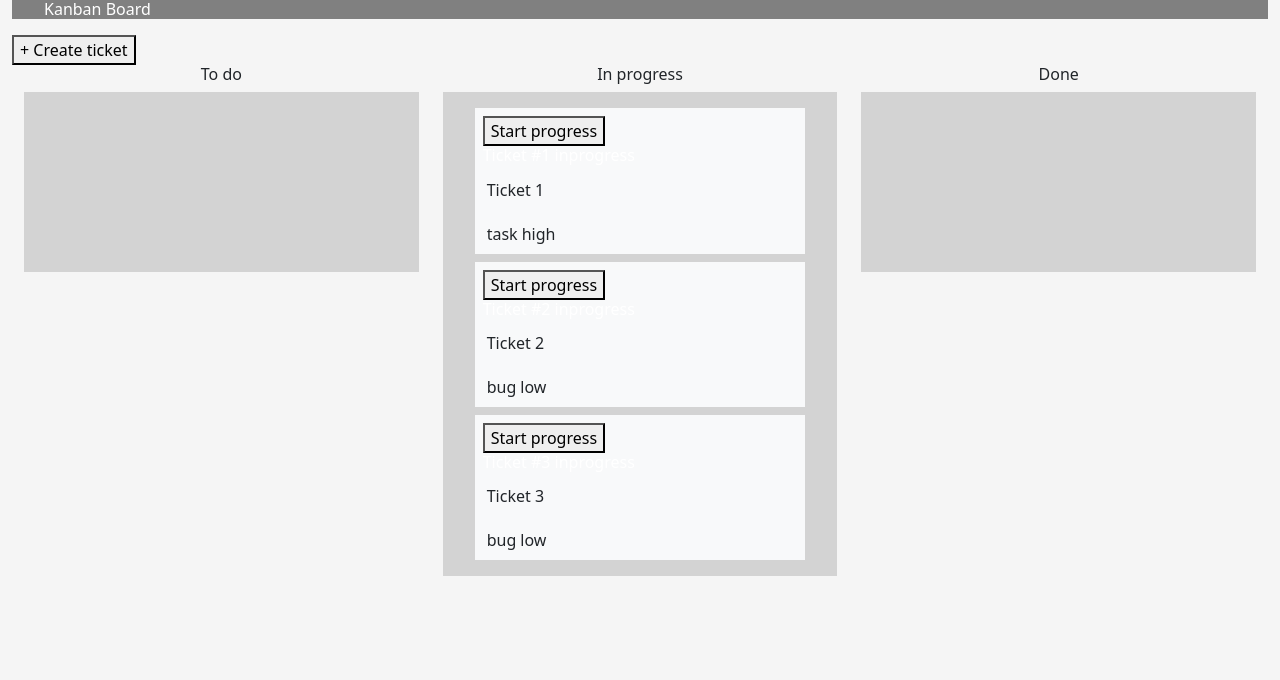
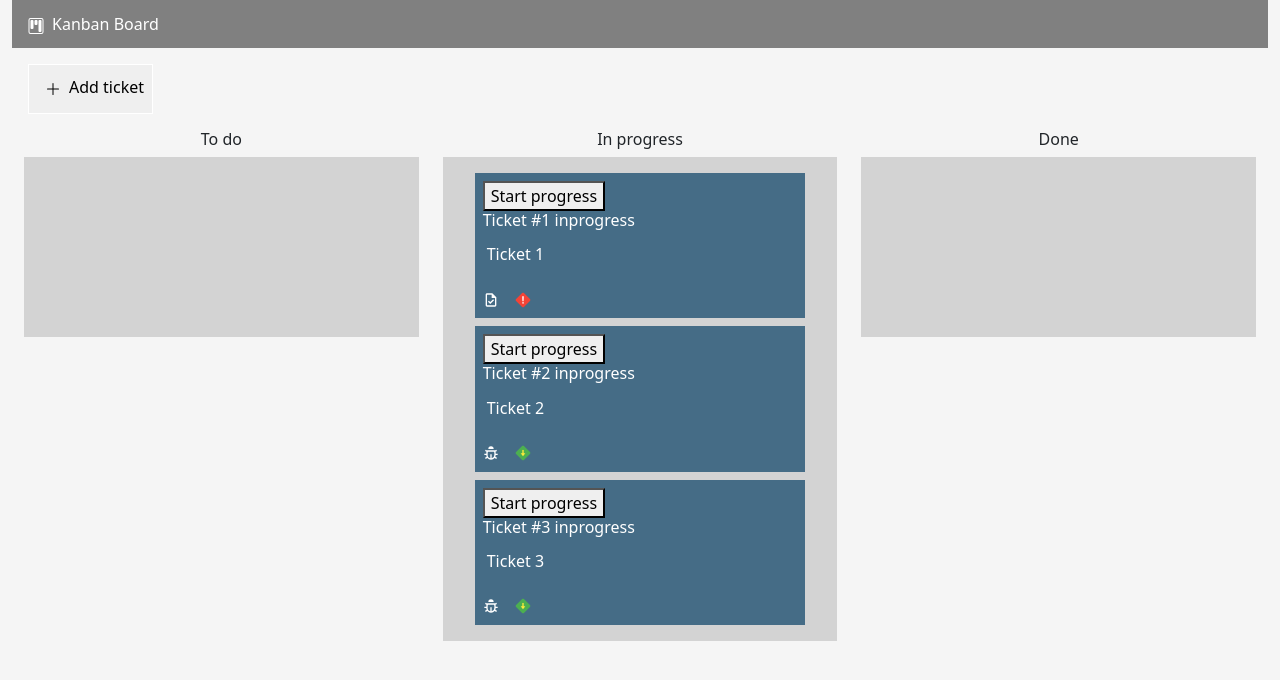
Before and after one commit to adriana-lazurca/kanban-board, a React (Create React App) app: page / in a window 1280 px wide. Shown: the top 680 px of the page. Built offline with nearby package versions, Linux system fonts and the light colour scheme; data requests are answered from the project's data file.

Commit message:
[Kanban-6]: add icons

```diff
--- a/src/components/create-ticket-button/CreateTicketButton.jsx
+++ b/src/components/create-ticket-button/CreateTicketButton.jsx
@@ -2,6 +2,7 @@ import { TicketForm } from '../ticket-form/TicketForm';
 import { KanbanModal } from '../modal/KanbanModal';
 
 import { useState, useRef } from 'react';
+import { BsPlusLg } from 'react-icons/bs';
 
 export const CreateTicketButton = () => {
    const [showModal, setShowModal] = useState();
@@ -22,7 +23,10 @@ export const CreateTicketButton = () => {
 
    return (
       <>
-         <button onClick={openModal}>+ Create ticket</button>
+         <button className='border border-white p-2 m-3' onClick={openModal}>
+            <BsPlusLg className='m-2'/>
+             Add ticket
+         </button>
 
          <KanbanModal show={showModal} showFooter={false} onCancel={closeModal}>
             <TicketForm onCancel={closeModal} onSave={closeModal} resetWith={resetWith} />
--- a/src/components/menu/Menu.jsx
+++ b/src/components/menu/Menu.jsx
@@ -1,14 +1,16 @@
 import { Link } from 'react-router-dom';
+import { BsKanban } from 'react-icons/bs';
 
 import './menu.scss';
 
 export const Menu = () => {
    return (
-      <nav className='menu'>
-         <ul>
+      <nav className='menu py-1'>
+         <ul className='m-auto p-2'>
             <li>
                <Link to='/'>
-                  <h6 className='text-white'>Kanban Board</h6>
+               <BsKanban className='mx-2'/>
+                  <h6 className='text-white d-inline'>Kanban Board</h6>
                </Link>
             </li>
          </ul>
--- a/src/components/ticket-card/TicketCard.jsx
+++ b/src/components/ticket-card/TicketCard.jsx
@@ -1,8 +1,42 @@
 import React, { useContext } from 'react';
+import { RiBugLine } from 'react-icons/ri';
+import { MdOutlineTask } from 'react-icons/md';
+import { FcHighPriority } from 'react-icons/fc';
+import { FcLowPriority } from 'react-icons/fc';
 
 import { Link } from 'react-router-dom';
 import { updateTicket } from '../../apis/tickets';
 import { UpdatedTicketContext } from '../kanban-board/KanbanBoard';
+import './ticket-card.scss';
+
+const types = [
+   {
+      name: 'task',
+      title: 'Task',
+      icon: <MdOutlineTask />,
+   },
+   {
+      name: 'bug',
+      title: 'Bug',
+      icon: <RiBugLine />,
+   },
+];
+const priorities = [
+   {
+      name: 'high',
+      title: 'High',
+      icon: <FcHighPriority />,
+   },
+   {
+      name: 'low',
+      title: 'Low',
+      icon: <FcLowPriority />,
+   },
+];
+const findIcon = (items, type) => {
+   const item = items.find((item) => item.name === type);
+   return item.icon;
+};
 
 export const TicketCard = ({ ticket }) => {
    const sendNewTicket = useContext(UpdatedTicketContext);
@@ -14,14 +48,14 @@ export const TicketCard = ({ ticket }) => {
    };
 
    return (
-      <div className='bg-light p-2 my-2'>
+      <div className='ticket p-2 my-2'>
          <button onClick={() => changeTicketStatus('inprogress')}>Start progress</button>
          <Link to={`/tickets/${ticket.id}`}>
             <h6 className='text-start fw-lighter'>{`Ticket #${ticket.id} ${ticket.status}`}</h6>
          </Link>
          <p className='fs-6 p-1'>{ticket.title}</p>
-         <span className='p-1'>{ticket.type}</span>
-         <span>{ticket.priority}</span>
+         <span>{findIcon(types, ticket.type)}</span>
+         <span className='px-3'>{findIcon(priorities, ticket.priority)}</span>
       </div>
    );
 };
```
